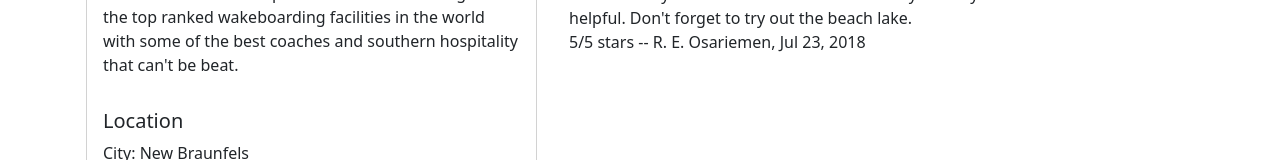
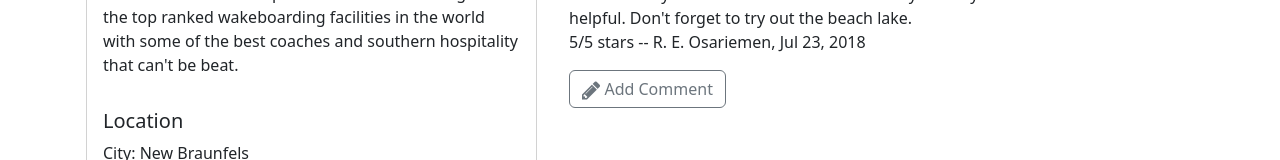
Before and after one commit to bholmdev/wakeboard-site, a React (Create React App) app: page /directory/0 in a window 1280 px wide. Shown: the part 722-882 px from the top of the page. Built offline with nearby package versions, Linux system fonts and the light colour scheme.

Commit message:
comment form

```diff
--- /dev/null
+++ b/src/app/features/comments/CommentForm.js
@@ -0,0 +1,27 @@
+import { useState } from "react";
+import { Button, Modal, ModalBody, ModalHeader } from "reactstrap";
+
+const CommentForm = ({ parkId }) => {
+    const [modalOpen, setModalOpen] = useState(false);
+
+    return (
+        <>
+            <Button
+                outline
+                onClick={() => setModalOpen(true)}
+            >
+                <i className='fa fa-pencil fa-lg' /> Add Comment
+            </Button>
+            <Modal isOpen={modalOpen}>
+                <ModalHeader
+                    toggle={() => setModalOpen(false)}
+                >
+                    Add Comment
+                </ModalHeader>
+                <ModalBody>park: {parkId}</ModalBody>
+            </Modal>
+        </>
+    );
+};
+
+export default CommentForm;
--- a/src/app/features/comments/CommentsList.js
+++ b/src/app/features/comments/CommentsList.js
@@ -1,6 +1,7 @@
 import { Col } from "reactstrap";
 import Comment from "./Comment";
 import { selectCommentsByParkId } from "./commentsSlice";
+import CommentForm from "./CommentForm";
 
 const CommentsList = ({ parkId }) => {
     const comments = selectCommentsByParkId(parkId);
@@ -15,6 +16,7 @@ const CommentsList = ({ parkId }) => {
                 {comments.map(comment => {
                     return <Comment key={comment.id} comment={comment} />
                 })}
+                <CommentForm parkId={parkId} />
             </Col>
         );
     }
```
